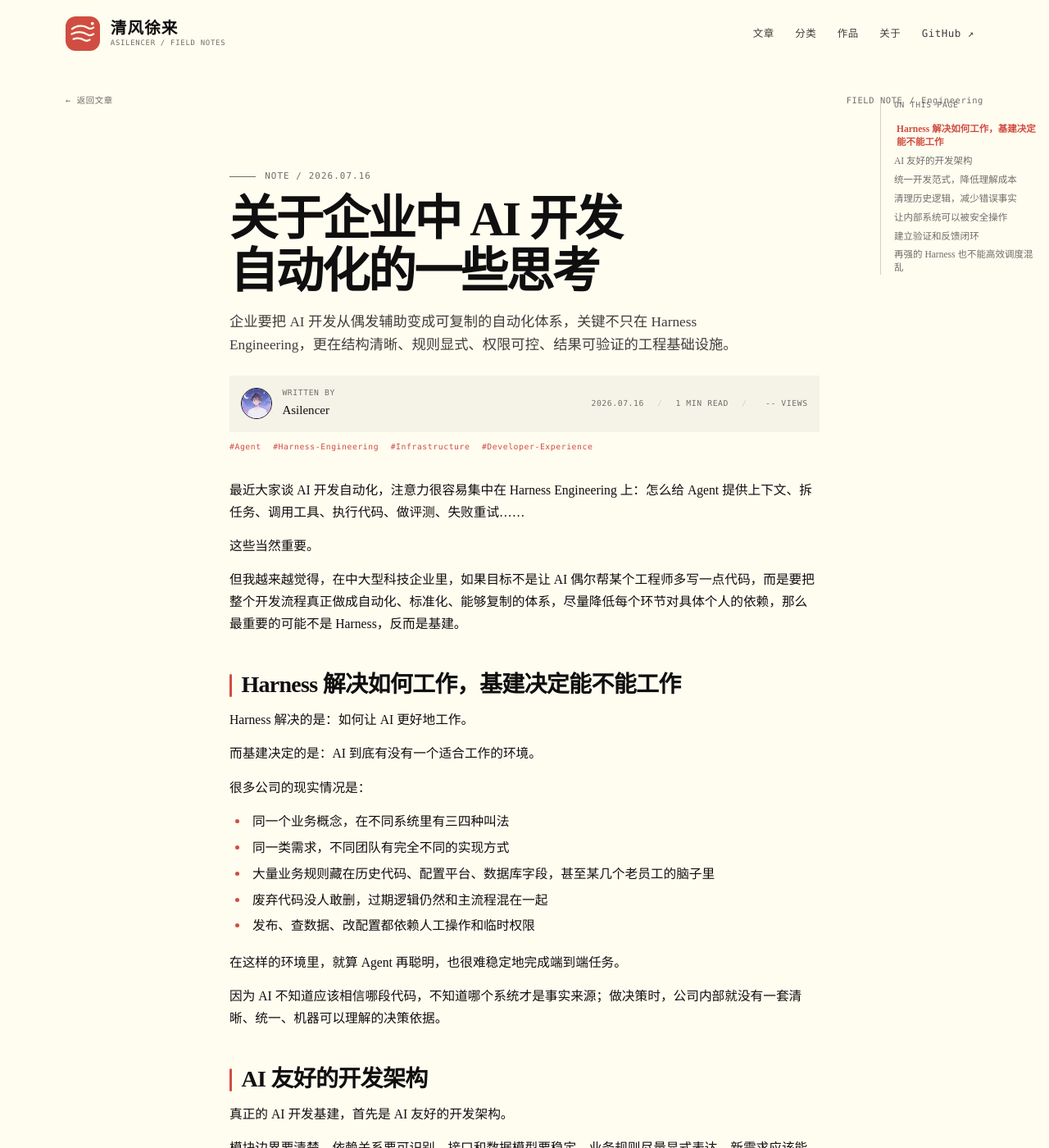
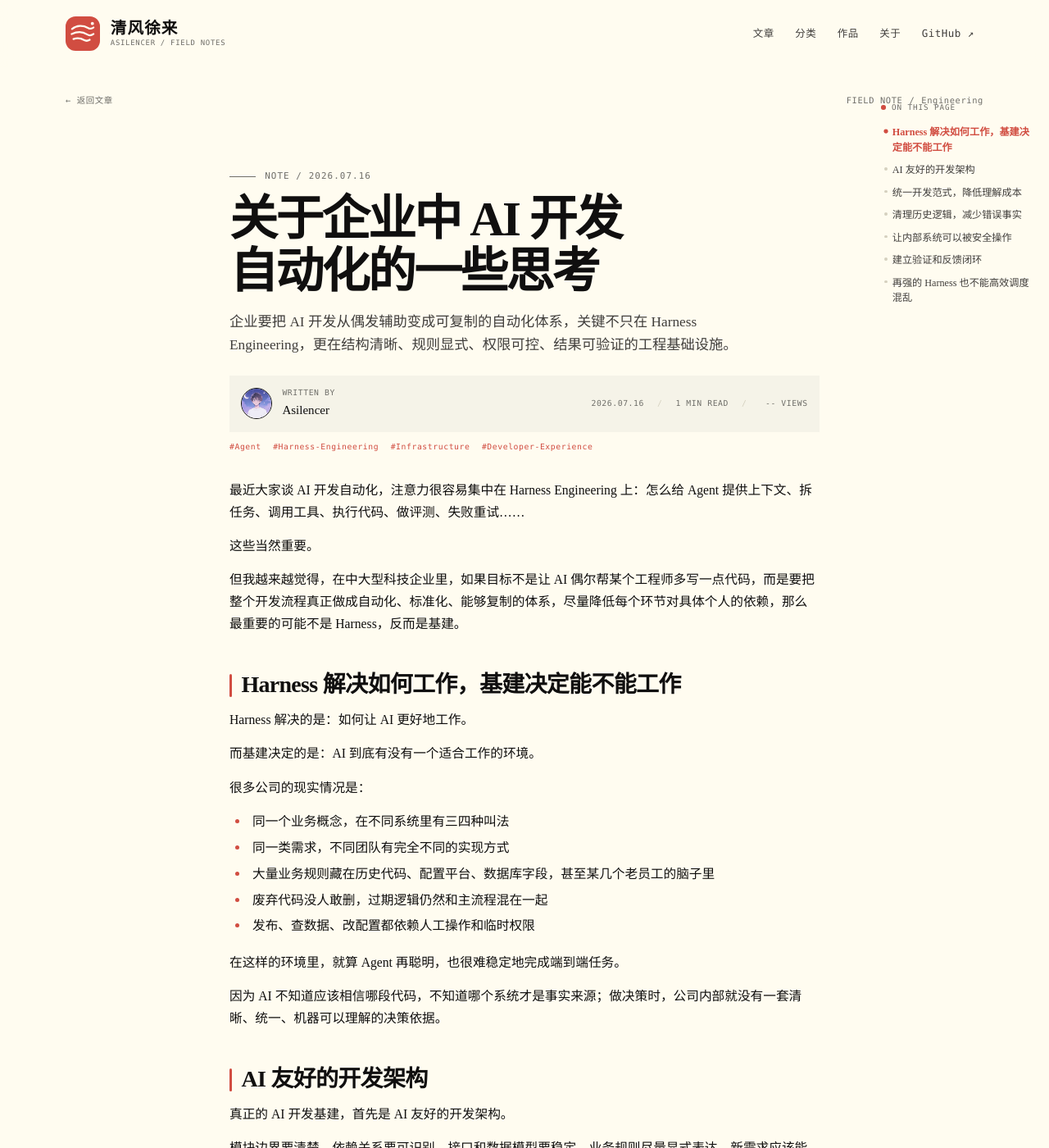
Before and after one commit to Asilencer/asilencer.github.io, a Jekyll site: the page built from _posts/2026-07-16-enterprise-ai-development-automation-infrastructure.md, in a window 1280 px wide and 1400 px high. Shown: the whole window at 82% size. Built offline with Jekyll 4.4.1, drawn with Linux system fonts in a browser that asks for light colours; comment, search, counter and statistics services are not loaded.

Commit message:
style: refine article table of contents

```diff
--- a/assets/css/style.css
+++ b/assets/css/style.css
@@ -2189,9 +2189,14 @@ svg {
   z-index: 50;
   top: 7.5rem;
   right: max(1rem, calc((100vw - var(--wide)) / 2 - 14rem));
-  width: 190px;
+  width: 12rem;
   max-height: calc(100vh - 10rem);
   overflow-y: auto;
+  scrollbar-width: none;
+}
+
+.toc-wrapper::-webkit-scrollbar {
+  display: none;
 }
 
 .toc-wrapper[hidden] {
@@ -2199,49 +2204,81 @@ svg {
 }
 
 .toc {
-  padding-left: 1rem;
-  border-left: 1px solid var(--line);
+  padding: 0.2rem;
 }
 
 .toc > p {
-  margin-bottom: 0.8rem;
+  display: flex;
+  align-items: center;
+  gap: 0.45rem;
+  margin-bottom: 0.65rem;
   color: var(--ink-muted);
   font-family: var(--font-mono);
-  font-size: 0.6rem;
-  letter-spacing: 0.08em;
+  font-size: 0.58rem;
+  letter-spacing: 0.1em;
+}
+
+.toc > p::before {
+  width: 0.35rem;
+  height: 0.35rem;
+  border-radius: 50%;
+  background: var(--red);
+  content: "";
+  flex: 0 0 auto;
 }
 
 .toc ul {
+  display: grid;
+  gap: 0.22rem;
   list-style: none;
 }
 
-.toc li + li {
-  margin-top: 0.42rem;
-}
-
 .toc a {
+  position: relative;
   display: block;
-  color: var(--ink-muted);
-  font-size: 0.72rem;
-  line-height: 1.4;
+  padding: 0.18rem 0.25rem 0.18rem 0.85rem;
+  color: var(--ink-soft);
+  font-family: var(--font-hand);
+  font-size: 0.76rem;
+  line-height: 1.5;
+  transition: color var(--ease);
+}
+
+.toc a::before {
+  position: absolute;
+  top: 0.72em;
+  left: 0.25rem;
+  width: 0.24rem;
+  height: 0.24rem;
+  border-radius: 50%;
+  background: var(--line);
+  content: "";
   transition:
-    color var(--ease),
+    background-color var(--ease),
     transform var(--ease);
 }
 
 .toc a:hover,
 .toc a.active {
   color: var(--red);
-  transform: translateX(3px);
 }
 
 .toc a.active {
   font-weight: 700;
 }
 
+.toc a.active::before {
+  background: var(--red);
+  transform: scale(1.3);
+}
+
 .toc .toc-subitem {
-  padding-left: 0.8rem;
-  font-size: 0.67rem;
+  padding-left: 1.25rem;
+  font-size: 0.71rem;
+}
+
+.toc .toc-subitem::before {
+  left: 0.65rem;
 }
 
 /* 404 */
```
Also changed, not shown: _layouts/post.html (+5 -2 lines).
